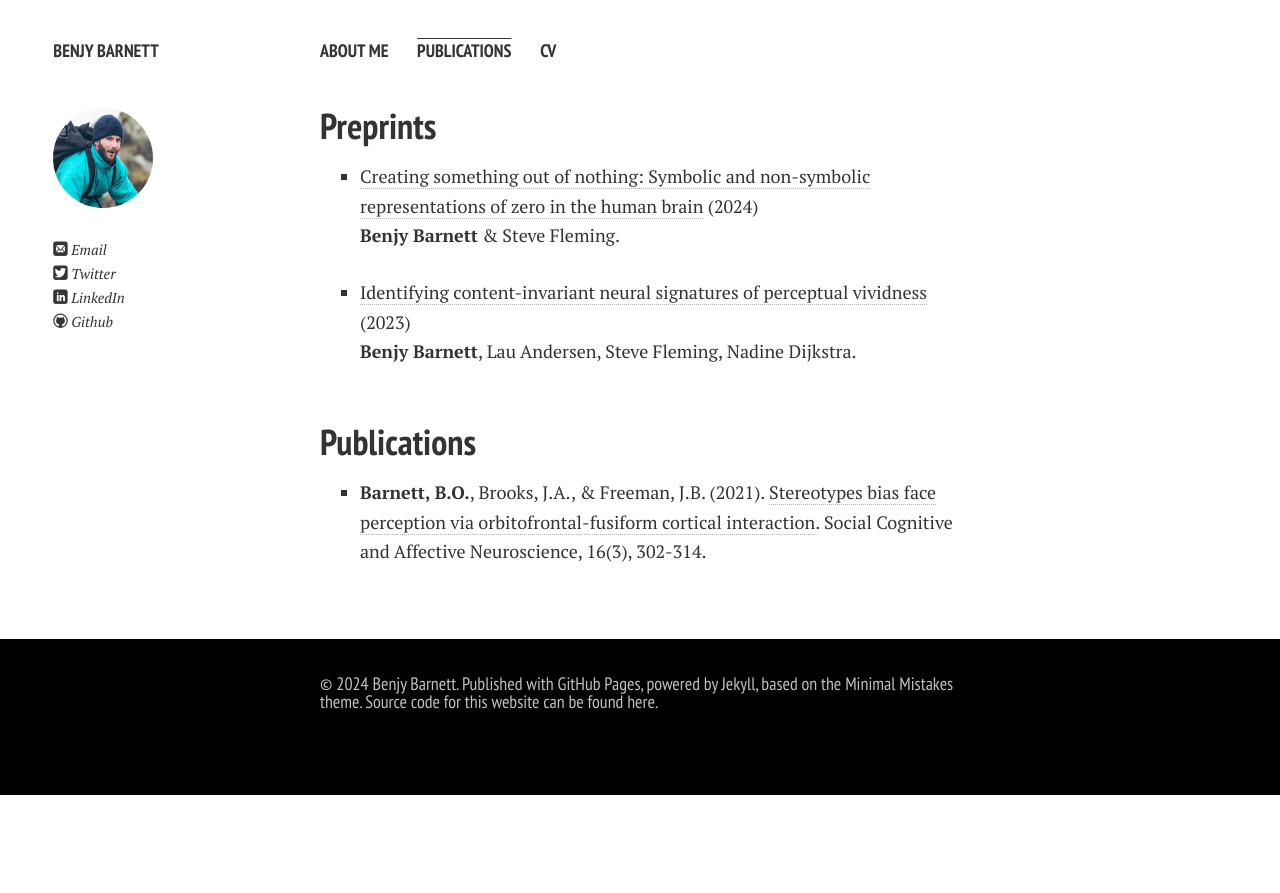
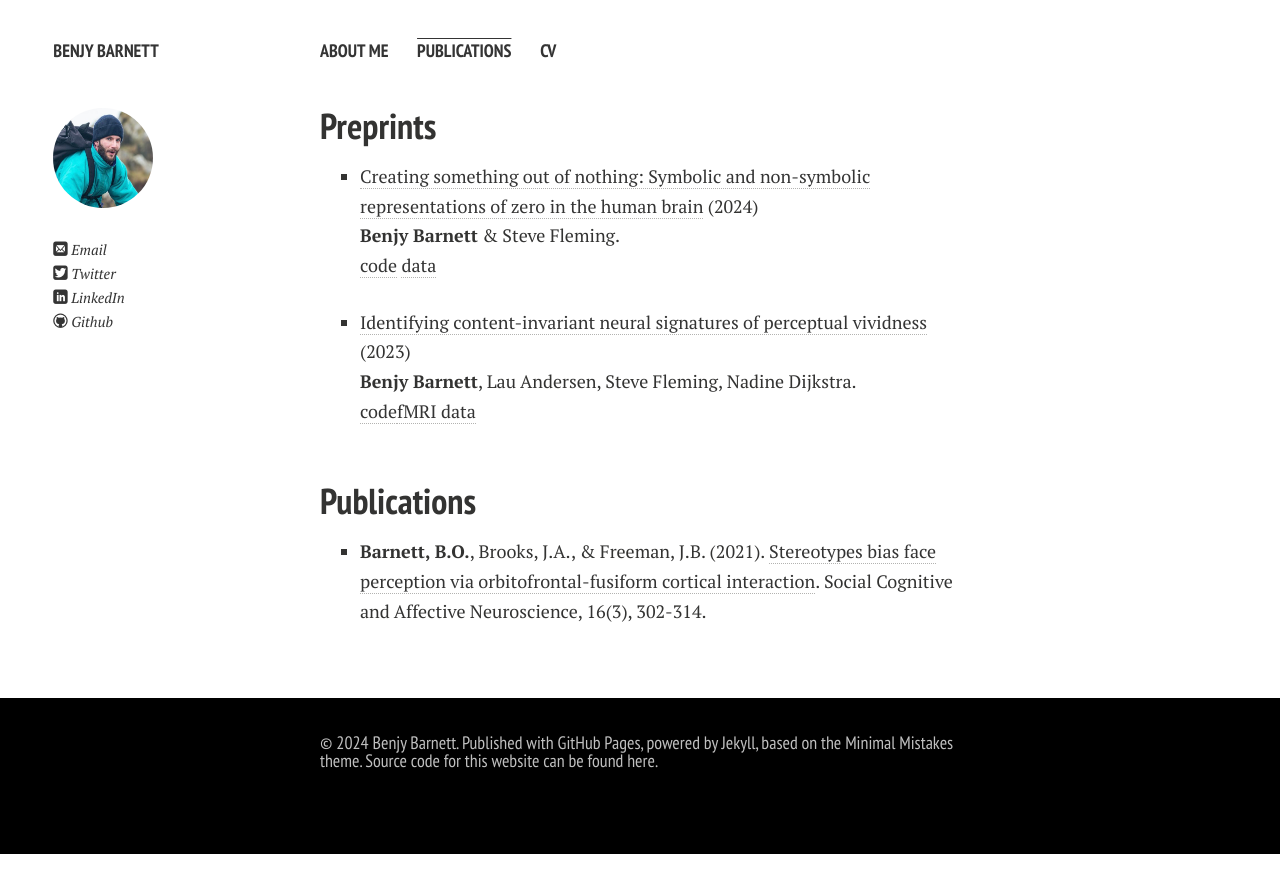
Before and after one commit to benjybarnett/benjybarnett.github.io, a Jekyll site: the page built from publications.md, in a window 1280 px wide. Shown: the top 893 px of the page. Built offline with Jekyll 4.4.1, drawn with Linux system fonts in a browser that asks for light colours; nearby versions of some CDN libraries; comment, search, counter and statistics services are not loaded; a style sheet for code colours, icons or effects is not loaded.

Commit message:
Update publications.md

```diff
--- a/publications.md
+++ b/publications.md
@@ -7,9 +7,11 @@ title: Publications
 ## Preprints
 
 - [Creating something out of nothing: Symbolic and non-symbolic representations of zero in the human brain](https://www.biorxiv.org/content/10.1101/2024.01.30.577906v1) (2024)<br> **Benjy Barnett** & Steve Fleming.<br>
+[code](https://github.com/benjybarnett/ZeroMEG) [data](https://osf.io/vr7qp/)
 
 - [Identifying content-invariant neural signatures of perceptual vividness](https://www.biorxiv.org/content/10.1101/2022.11.30.518510v3) (2023)<br>
 **Benjy Barnett**, Lau Andersen, Steve Fleming, Nadine Dijkstra.<br>
+[code](https://github.com/benjybarnett/abstract-awareness)[fMRI data](https://data.ru.nl/collections/di/dccn/DSC_3018030.03_435?0)
 
   <br>
 
```
